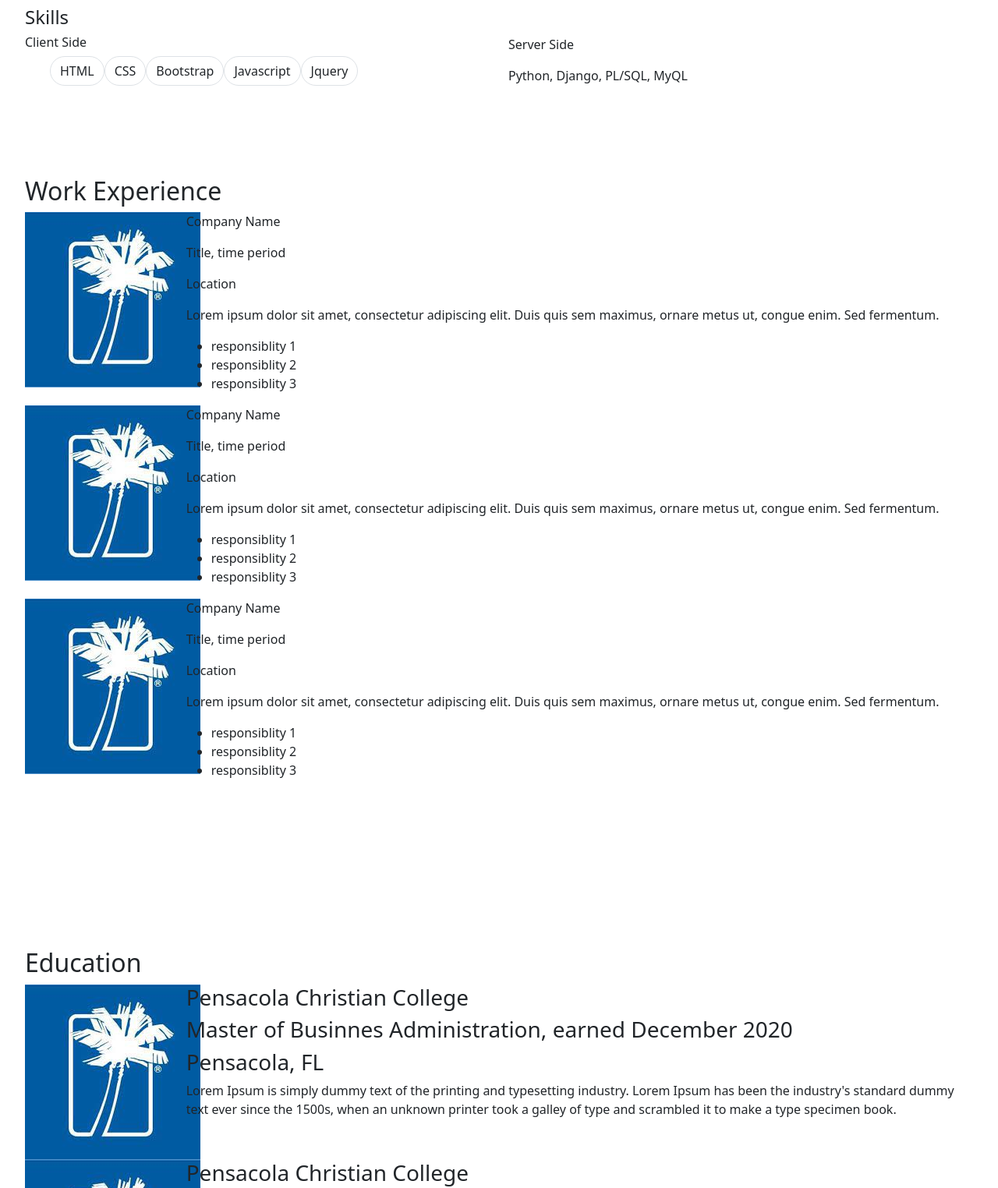
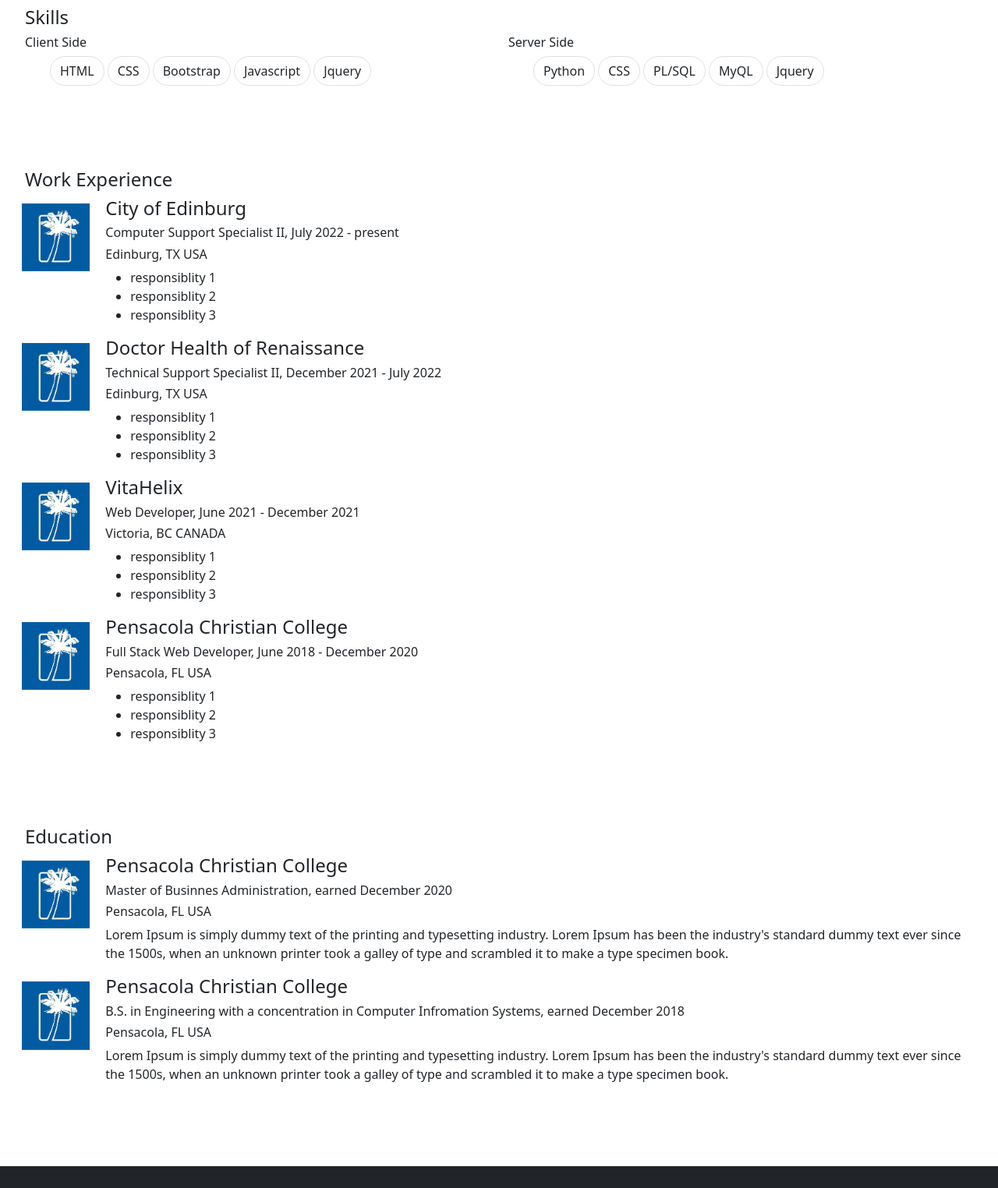
Before and after one commit to johannespangrestu/resume, a plain HTML site: page index.html in a window 1280 px wide. Shown: the part 1700-3224 px from the top of the page at 78% size. Drawn offline with nearby package versions, Linux system fonts and the light colour scheme.

Commit message:
restructure

```diff
--- a/index.html
+++ b/index.html
@@ -77,7 +77,7 @@
                                 </a>
                             </li>
                         </ul>
-                        <a href="Test.txt" target="_blank" class="btn bg-dark text-secondary rounded-pill">Download Resume</a>
+                        <a href="Test.txt" target="_blank" class="btn bg-dark text-secondary rounded-pill download-resume">Download Resume</a>
                     </div>
                 </div>
                 <div class="col-md-12">
@@ -96,9 +96,9 @@
             <div id="ds-skills-section">
                 <h4>Skills</h2>
                 <div class="row">
-                    <div class="col-6">
+                    <div class="col-md-6">
                         <h6>Client Side</h6>
-                        <ul class="ds-skills-client d-flex flex-row">
+                        <ul class="ds-skills-client">
                             <li class="btn border rounded-pill">HTML</li>
                             <li class="btn border rounded-pill">CSS</li>
                             <li class="btn border rounded-pill">Bootstrap</li>
@@ -106,25 +106,30 @@
                             <li class="btn border rounded-pill">Jquery</li>
                         </ul>
                     </div>
-                    <div class="col-6">
-                        <p>Server Side</p>
-                        <p>Python, Django, PL/SQL, MyQL</p>
+                    <div class="col-md-6">
+                        <h6>Server Side</h6>
+                        <ul class="ds-skills-server">
+                            <li class="btn border rounded-pill">Python</li>
+                            <li class="btn border rounded-pill">CSS</li>
+                            <li class="btn border rounded-pill">PL/SQL</li>
+                            <li class="btn border rounded-pill">MyQL</li>
+                            <li class="btn border rounded-pill">Jquery</li>
+                        </ul>
                     </div>
                 </div>
             </div>
 
             <!-- work experience -->
-            <div id="ds-work-experience-section" style="padding:100px 20px;">
-                <h2>Work Experience</h2>
+            <div id="ds-work-experience-section">
+                <h4>Work Experience</h4>
                 <div class="row">
-                    <div class="col-2">
+                    <div class="col-md-1 p-2">
                         <img src="Picture/pcc_logo.png" alt="Pensacola Christian College">
                     </div>
-                    <div class="col-10">
-                        <p>Company Name</p>
-                        <p>Title, time period</p>
-                        <p>Location</p>
-                        <p>Lorem ipsum dolor sit amet, consectetur adipiscing elit. Duis quis sem maximus, ornare metus ut, congue enim. Sed fermentum.</p>
+                    <div class="col-md-11">
+                        <h4>City of Edinburg</h4>
+                        <h6>Computer Support Specialist II, July 2022 - present</h6>
+                        <h6>Edinburg, TX USA</h6>
                         <ul>
                             <li>responsiblity 1</li>
                             <li>responsiblity 2</li>
@@ -133,14 +138,13 @@
                     </div>
                 </div>
                 <div class="row">
-                    <div class="col-2">
+                    <div class="col-md-1 p-2">
                         <img src="Picture/pcc_logo.png" alt="Pensacola Christian College">
                     </div>
-                    <div class="col-10">
-                        <p>Company Name</p>
-                        <p>Title, time period</p>
-                        <p>Location</p>
-                        <p>Lorem ipsum dolor sit amet, consectetur adipiscing elit. Duis quis sem maximus, ornare metus ut, congue enim. Sed fermentum.</p>
+                    <div class="col-md-11">
+                        <h4>Doctor Health of Renaissance</h4>
+                        <h6>Technical Support Specialist II, December 2021 - July 2022</h6>
+                        <h6>Edinburg, TX USA</h6>
                         <ul>
                             <li>responsiblity 1</li>
                             <li>responsiblity 2</li>
@@ -149,14 +153,28 @@
                     </div>
                 </div>
                 <div class="row">
-                    <div class="col-2">
+                    <div class="col-md-1 p-2">
                         <img src="Picture/pcc_logo.png" alt="Pensacola Christian College">
                     </div>
-                    <div class="col-10">
-                        <p>Company Name</p>
-                        <p>Title, time period</p>
-                        <p>Location</p>
-                        <p>Lorem ipsum dolor sit amet, consectetur adipiscing elit. Duis quis sem maximus, ornare metus ut, congue enim. Sed fermentum.</p>
+                    <div class="col-md-11">
+                        <h4>VitaHelix</h4>
+                        <h6>Web Developer, June 2021 - December 2021</h6>
+                        <h6>Victoria, BC CANADA</h6>
+                        <ul>
+                            <li>responsiblity 1</li>
+                            <li>responsiblity 2</li>
+                            <li>responsiblity 3</li>
+                        </ul>
+                    </div>
+                </div>
+                <div class="row">
+                    <div class="col-md-1 p-2">
+                        <img src="Picture/pcc_logo.png" alt="Pensacola Christian College">
+                    </div>
+                    <div class="col-md-11">
+                        <h4>Pensacola Christian College</h4>
+                        <h6>Full Stack Web Developer, June 2018 - December 2020</h6>
+                        <h6>Pensacola, FL USA</h6>
                         <ul>
                             <li>responsiblity 1</li>
                             <li>responsiblity 2</li>
@@ -167,28 +185,28 @@
             </div>
 
             <!-- education -->
-            <div id="ds-education-section" style="padding:100px 20px;">
-                <h2>Education</h2>
+            <div id="ds-education-section">
+                <h4>Education</h4>
                 <div class="row">
-                    <div class="col-2">
+                    <div class="col-md-1 p-2">
                         <img src="Picture/pcc_logo.png" alt="Pensacola Christian College">
                     </div>
-                    <div class="col-10">
-                        <h3>Pensacola Christian College</h3>
-                        <h3>Master of Businnes Administration, earned December 2020</h3>
-                        <h3>Pensacola, FL</h3>
+                    <div class="col-md-11">
+                        <h4>Pensacola Christian College</h4>
+                        <h6>Master of Businnes Administration, earned December 2020</h6>
+                        <h6>Pensacola, FL USA</h6>
                         <p>Lorem Ipsum is simply dummy text of the printing and typesetting industry.
                             Lorem Ipsum has been the industry's standard dummy text ever since the 1500s,
                             when an unknown printer took a galley of type and scrambled it to make a type specimen book.
                         </p>
                     </div>
-                    <div class="col-2">
+                    <div class="col-md-1 p-2">
                         <img src="Picture/pcc_logo.png" alt="Pensacola Christian College">
                     </div>
-                    <div class="col-10">
-                        <h3>Pensacola Christian College</h3>
-                        <h3>B.S. in Engineering with a concentration in Computer Infromation Systems, earned December 2018</h3>
-                        <h3>Pensacola, FL</h3>
+                    <div class="col-md-11">
+                        <h4>Pensacola Christian College</h4>
+                        <h6>B.S. in Engineering with a concentration in Computer Infromation Systems, earned December 2018</h6>
+                        <h6>Pensacola, FL USA</h6>
                         <p>Lorem Ipsum is simply dummy text of the printing and typesetting industry.
                             Lorem Ipsum has been the industry's standard dummy text ever since the 1500s,
                             when an unknown printer took a galley of type and scrambled it to make a type specimen book.
@@ -199,13 +217,13 @@
         </section>
     </div>
 
-    <footer class="ds-footer">
+    <footer class="ds-footer bg-dark text-white">
         <div class="container-fluid">
             <div class="row">
-                <div class="col-md-12 d-flex flex-column text-center align-items-center justify-content-center">
-                    <h2>Contact Information</h2>
-                    <p><a href="mailto:hege@example.com">test@example.com</a></p>
-                    <p>© 2022 All rights reserved. Johannes Pangrestu</p>
+                <div class="d-inline-flex flex-column align-items-center pt-5">
+                    <h1>Contact Information</h1>
+                    <span><a href="mailto:johannespangrestu@gmail.com" class="btn border-white text-white rounded-pill contact-me">EMAIL ME</a></span>
+                    <span>© 2022 All rights reserved. Johannes Pangrestu.</span>
                 </div>
             </div>
         </div>
--- a/index_style.css
+++ b/index_style.css
@@ -28,7 +28,7 @@ body {
   }
 }
 
-.d-icons a{
+.d-icons a {
   color: #212529!important;
 }
 
@@ -36,11 +36,12 @@ ion-icon {
   font-size: 40px;
 }
 
-#ds-about-section a:hover {
+#ds-about-section a.download-resume:hover {
   color: #fff!important;
 }
 
-#ds-about-section, #ds-skills-section {
+#ds-about-section, #ds-skills-section,
+#ds-work-experience-section, #ds-education-section {
   padding: 90px 20px 0px 20px;
 }
 
@@ -48,10 +49,25 @@ ion-icon {
   list-style: none;
 }
 
+#ds-work-experience-section img {
+  width: 100%;
+  height: auto;
+}
+
+#ds-education-section img {
+  width: 100%;
+  height: auto;
+}
+
 .ds-footer {
-  /* bottom: 0;
-  height: 250px;
+  bottom: 0;
+  height: 500px;
   width: 100%;
-  background-color: #000;  */
   z-index: 5;
+  margin-top: 90px;
 }
+
+.ds-footer a.contact-me:hover {
+  background-color: #ffffff!important;
+  color: #212529!important;
+}
```
